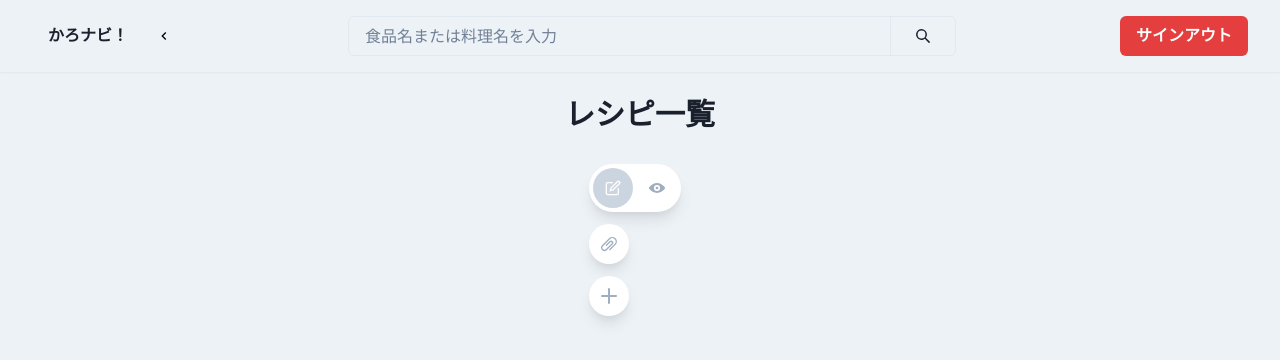
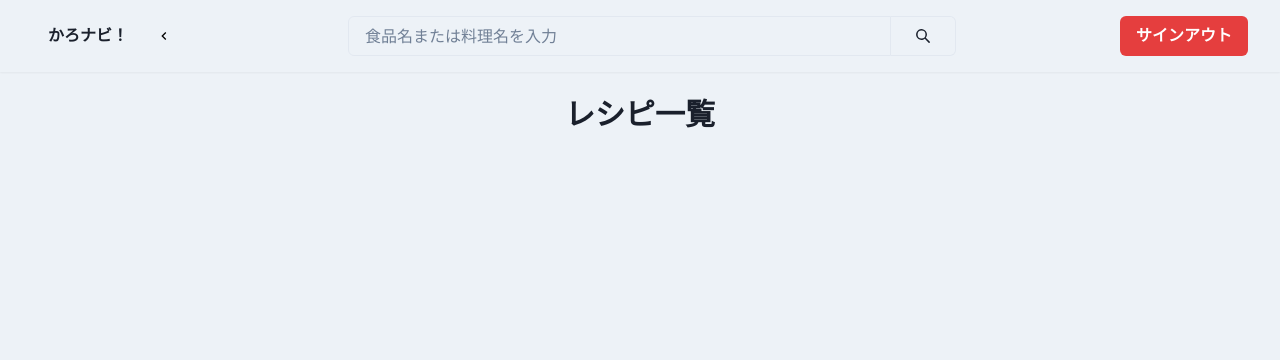
Before and after one commit to karasuneo/recipe_site, a Next.js app in the folder front/: page /private/1 in a window 1280 px wide. Shown: the top 360 px of the page. Built offline with nearby package versions, Linux system fonts and the light colour scheme; no server answers; sample sign-in values are in the browser's storage.

Commit message:
ルーティング先の変更

```diff
--- a/front/pages/private/[home].tsx
+++ b/front/pages/private/[home].tsx
@@ -1,7 +1,6 @@
 import { signOut } from "firebase/auth";
 import { useRouter } from "next/router";
 import { useAuth } from "../../hooks/firebase";
-import { useAuthContext } from "../../hooks/context/AuthContext";
 import {
   Box,
   Button,
@@ -25,14 +24,18 @@ import { Skeleton } from "@chakra-ui/skeleton";
 
 export default function Home() {
   const auth = useAuth();
-  const currentUser = useAuthContext();
+  const currentpathname = location.pathname;
   const router = useRouter();
 
   const handleSignout = async () => {
     await signOut(auth);
     await router.push("/signin");
   };
+  const handleFavorite = async () => {
+    await router.push("/signin");
+  };
   const handleRedirect = async () => {
+    console.log(currentpathname + "");
     router.reload();
   };
 
@@ -77,47 +80,6 @@ export default function Home() {
         <Heading as="h1" size="lg" fontWeight="bold">
           レシピ一覧
         </Heading>
-        <Flex mt={8}>
-          <Box ml={6}>
-            <Box bg="white" rounded="full" p={1} shadow="lg">
-              <IconButton
-                aria-label="edit"
-                bg="gray.300"
-                color="white"
-                rounded="full"
-                mr={1}
-                icon={<EditIcon />}
-              />
-              <IconButton
-                aria-label="view"
-                bg="white"
-                color="gray.400"
-                rounded="full"
-                icon={<ViewIcon />}
-              />
-            </Box>
-            <Box mt={3}>
-              <IconButton
-                aria-label="view"
-                shadow="lg"
-                bg="white"
-                color="gray.400"
-                rounded="full"
-                icon={<AttachmentIcon />}
-              />
-            </Box>
-            <Box mt={3}>
-              <IconButton
-                aria-label="view"
-                shadow="lg"
-                bg="white"
-                color="gray.400"
-                rounded="full"
-                icon={<AddIcon />}
-              />
-            </Box>
-          </Box>
-        </Flex>
       </Box>
     </Flex>
   );
```
